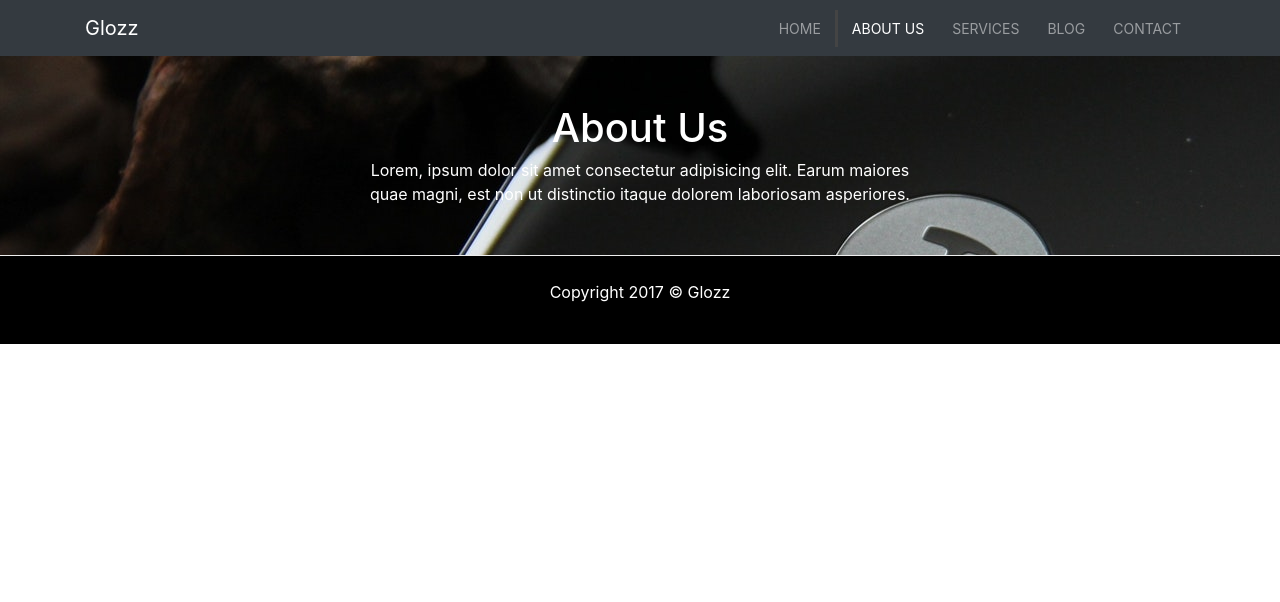
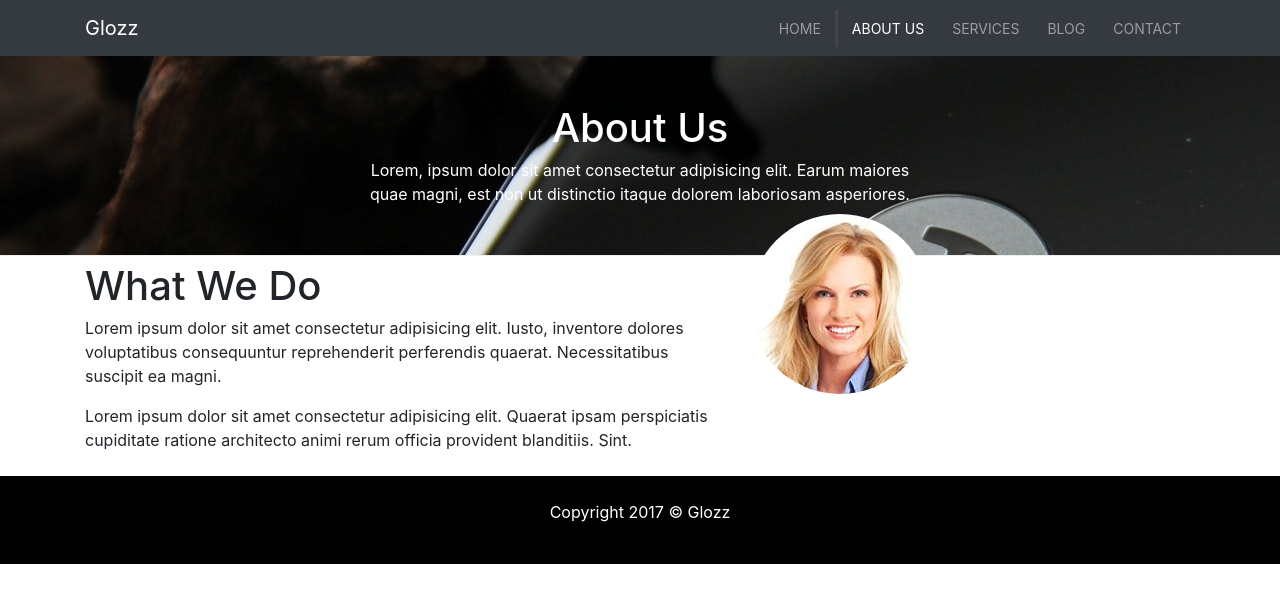
Before and after one commit to csueldo123/Glozz, a website: page src/about.html in a window 1280 px wide. Drawn offline with Linux system fonts and the light colour scheme; some packages are replaced by stand-ins of ours; a script that the page names is missing.

Commit message:
added lorem about and photo

```diff
--- a/src/about.html
+++ b/src/about.html
@@ -49,6 +49,22 @@
         </div>
     </header>
 
+    <!-- About Section -->
+    <section id="about" class="py-2">
+        <div class="container">
+            <div class="row">
+                <div class="col-md-7">
+                    <h1>What We Do</h1>
+                    <p>Lorem ipsum dolor sit amet consectetur adipisicing elit. Iusto, inventore dolores voluptatibus consequuntur reprehenderit perferendis quaerat. Necessitatibus suscipit ea magni.</p>
+                    <p>Lorem ipsum dolor sit amet consectetur adipisicing elit. Quaerat ipsam perspiciatis cupiditate ratione architecto animi rerum officia provident blanditiis. Sint.</p>
+                </div>
+                <div class="col-md-4">
+                    <img src="img/person1.jpg" alt="" class="about-img img-fluid rounded-circle d-none d-md-block">
+                </div>
+            </div>
+        </div>
+    </section>
+
 
 
     <footer id="main-footer" class="text-center p-4">
--- a/src/scss/style.scss
+++ b/src/scss/style.scss
@@ -90,3 +90,10 @@ footer#main-footer{
     border-bottom: 1px #eee solid;
     padding-top: 50px;
 }
+
+#about{
+    img{
+        margin-top: -50px;
+    }
+
+}
```
Also changed, not shown: src/css/style.css.
